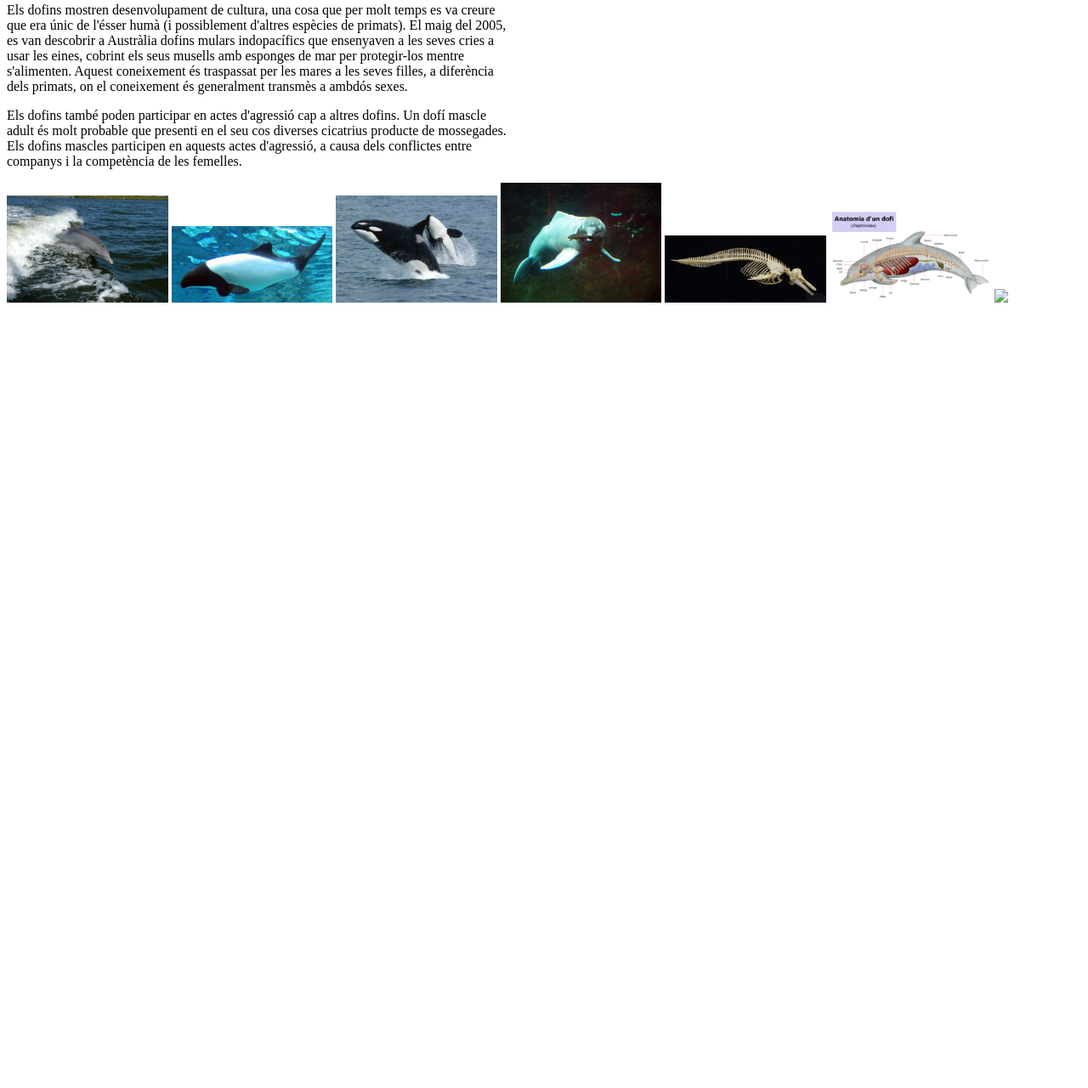
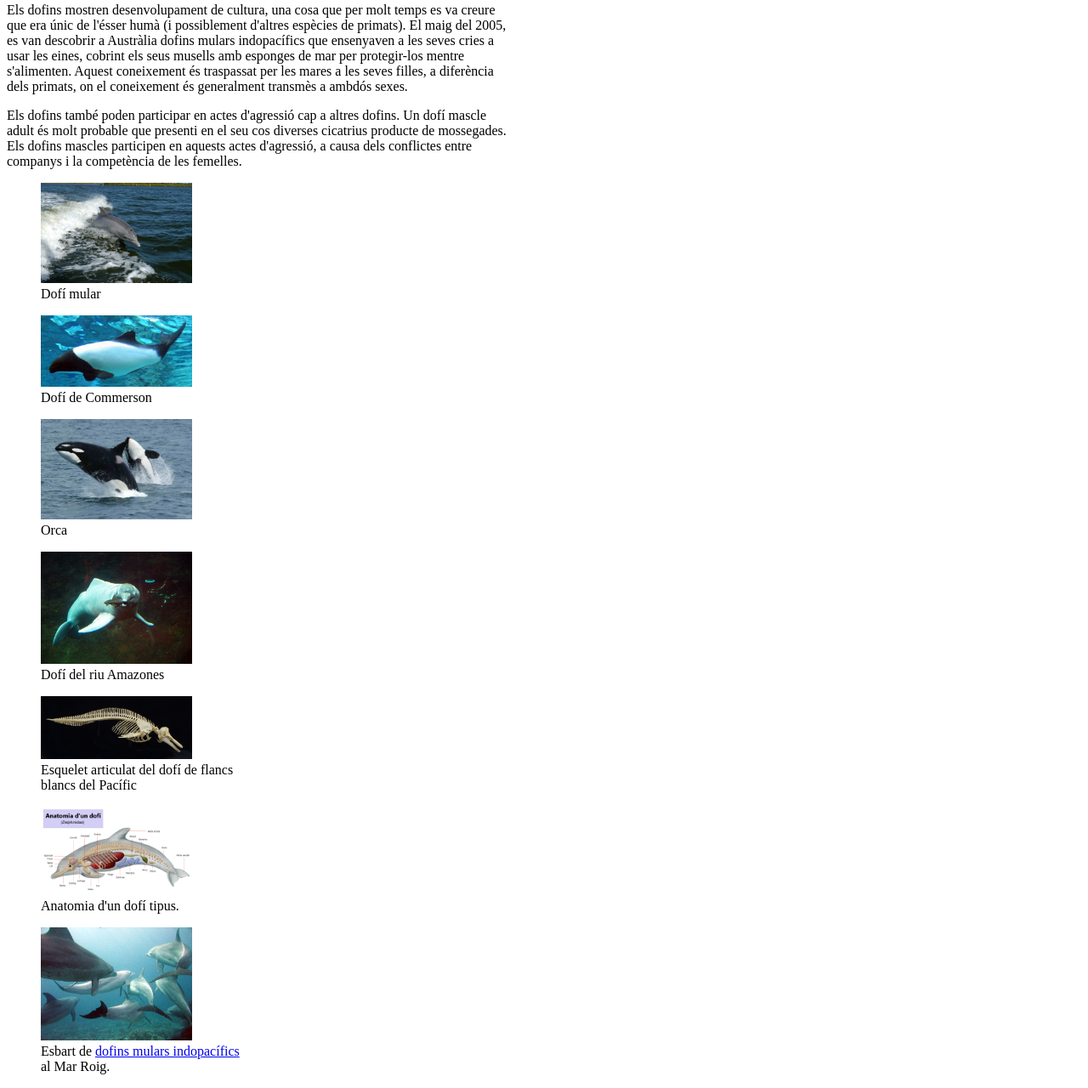
Before and after one commit to Yang07620/MINI-PROJECTE, a plain HTML site: page index.html in a window 1280 px wide. Shown: the part 2053-3333 px from the top of the page at 85% size. Before the commit the page ends 2421 px from the top, so only its background shows below. Drawn offline with Linux system fonts and the light colour scheme.

Commit message:
Añadir imágenes y descripciones de diferentes especies de delfines en la página Dofins

```diff
--- a/index.html
+++ b/index.html
@@ -118,12 +118,51 @@
     Els dofins mascles participen en aquests actes d'agressió, a causa dels conflictes entre <br>
     companys i la competència de les femelles.</p>
 
+    <figure>
     <img src="Tursiops_truncatus_01.jpg" alt="tursiops" width="15%">
+    <figcaption>Dofí mular</figcaption>
+    </figure>
+
+    <figure>
     <img src="Commdolph01.jpg" alt="commdolph" width="15%">
+    <figcaption>Dofí de Commerson</figcaption>
+    </figure>
+
+    <figure>
     <img src="Killerwhales_jumping.jpg" alt="Killerwhales" width="15%">
+    <figcaption>Orca</figcaption>
+    </figure>
+
+    <figure>
     <img src="lnia.png" alt="lnia" width="15%">
+    <figcaption>Dofí del riu Amazones</figcaption>
+    </figure>
+
+    <figure>
     <img src="White-sided_dolphin.jpg" alt="White-sided dolphin" width="15%">
+    <figcaption>Esquelet articulat del dofí de flancs <br>
+    blancs del Pacífic</figcaption>
+    </figure>
+
+    <figure>
     <img src="Anatomia_d'un_dolfí.png" alt="Anatomia d'un dolfí" width="15%">
-    <img src="128lt="White-sided dolphin" width="15%">
+    <figcaption>Anatomia d'un dofí tipus.</figcaption>
+    </figure>
+
+    <figure>
+    <img src="1280px-Dolphins_gesture_language.jpg" alt="Dolphins gesture language" width="15%">
+    <figcaption> Esbart de <a href="https://ca.wikipedia.org/wiki/Dof%C3%AD_mular_indopac%C3%ADfic"title="mular">dofins mulars indopacífics</a> <br>
+    al Mar Roig.</figcaption>
+    </figure>
+
+
+
+
+
+
+
+
+
+
 </body>
 </html>
```
